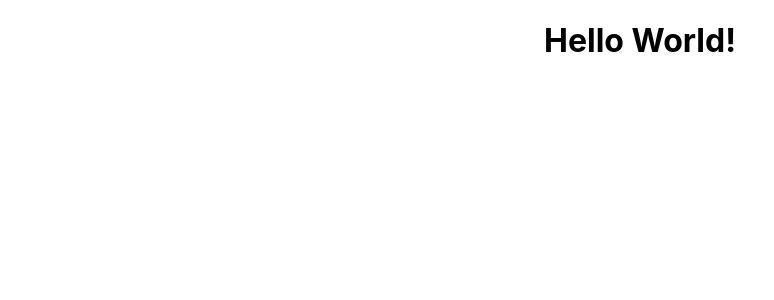
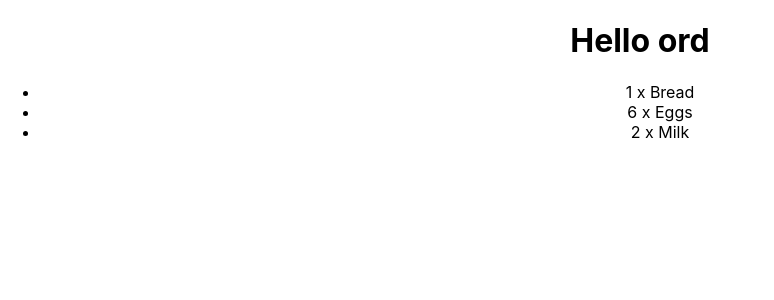
Before and after one commit to GFore/React-Tuts, a React (Create React App) app: page / in a window 1280 px wide. Shown: the top 300 px of the page, without its empty margins (0-774 px from the left). Built offline with nearby package versions, Linux system fonts and the light colour scheme.

Commit message:
adds child component to test passing props

```diff
--- a/src/App.js
+++ b/src/App.js
@@ -4,27 +4,45 @@ import './App.css';
 
 class App extends Component {
   render() {
-    let word = "World!";
     return (
       <div className="App">
-        <h1>Hello {word}</h1>
-        {/* <header className="App-header">
-          <img src={logo} className="App-logo" alt="logo" />
-          <p>
-            Edit <code>src/App.js</code> and save to reload.
-          </p>
-          <a
-            className="App-link"
-            href="https://reactjs.org"
-            target="_blank"
-            rel="noopener noreferrer"
-          >
-            Learn React
-          </a>
-        </header>*/}
+        <h1>Hello ord</h1>
+        <ul>
+          <ListItem quantity="1">Bread</ListItem>
+          <ListItem quantity="6">Eggs</ListItem>
+          <ListItem quantity="2">Milk</ListItem>
+        </ul>
+
       </div>
     );
   }
 }
 
+class ListItem extends Component {
+  render() {
+    console.log(this.props);
+    return (
+      <li>
+        {this.props.quantity} x {this.props.children}
+      </li>
+    );
+  }
+}
+
 export default App;
+
+
+// <header className="App-header">
+// <img src={logo} className="App-logo" alt="logo" />
+// <p>
+//   Edit <code>src/App.js</code> and save to reload.
+// </p>
+// <a
+//   className="App-link"
+//   href="https://reactjs.org"
+//   target="_blank"
+//   rel="noopener noreferrer"
+// >
+//   Learn React
+// </a>
+// </header>
```
